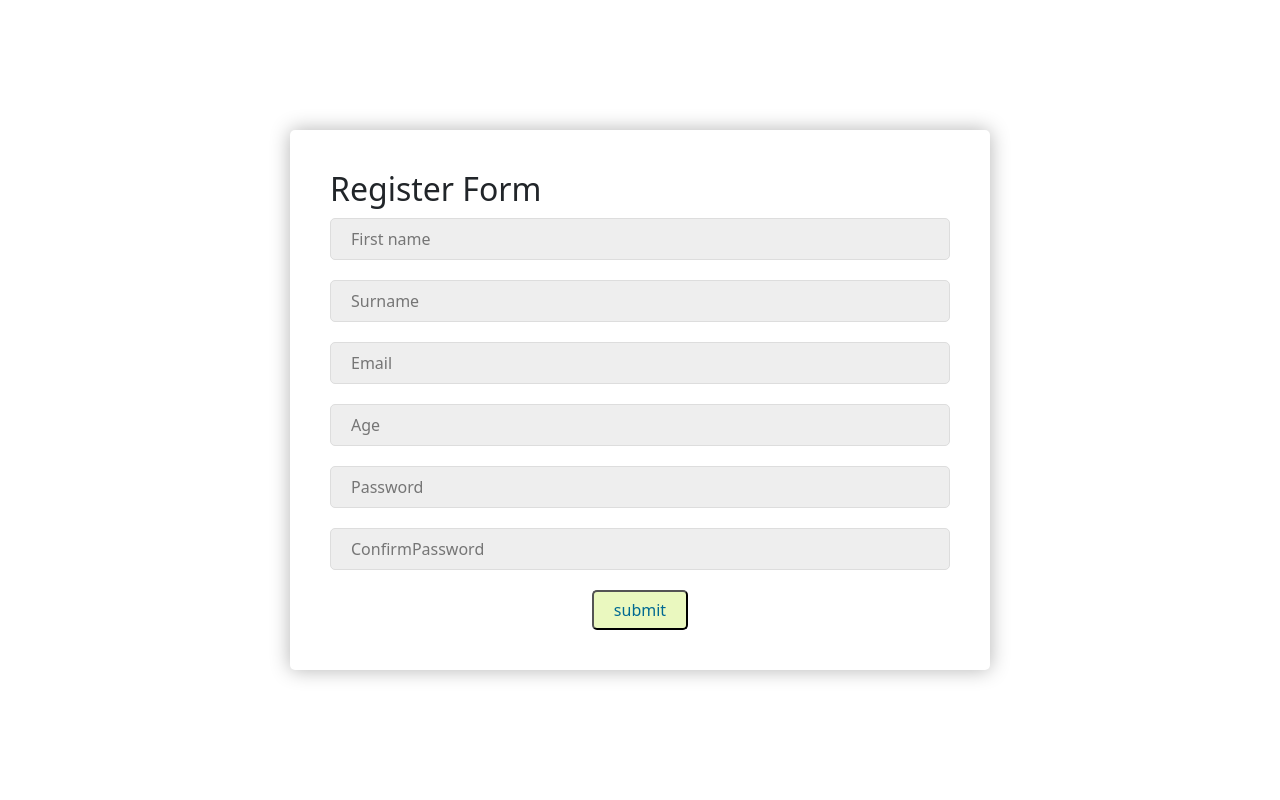
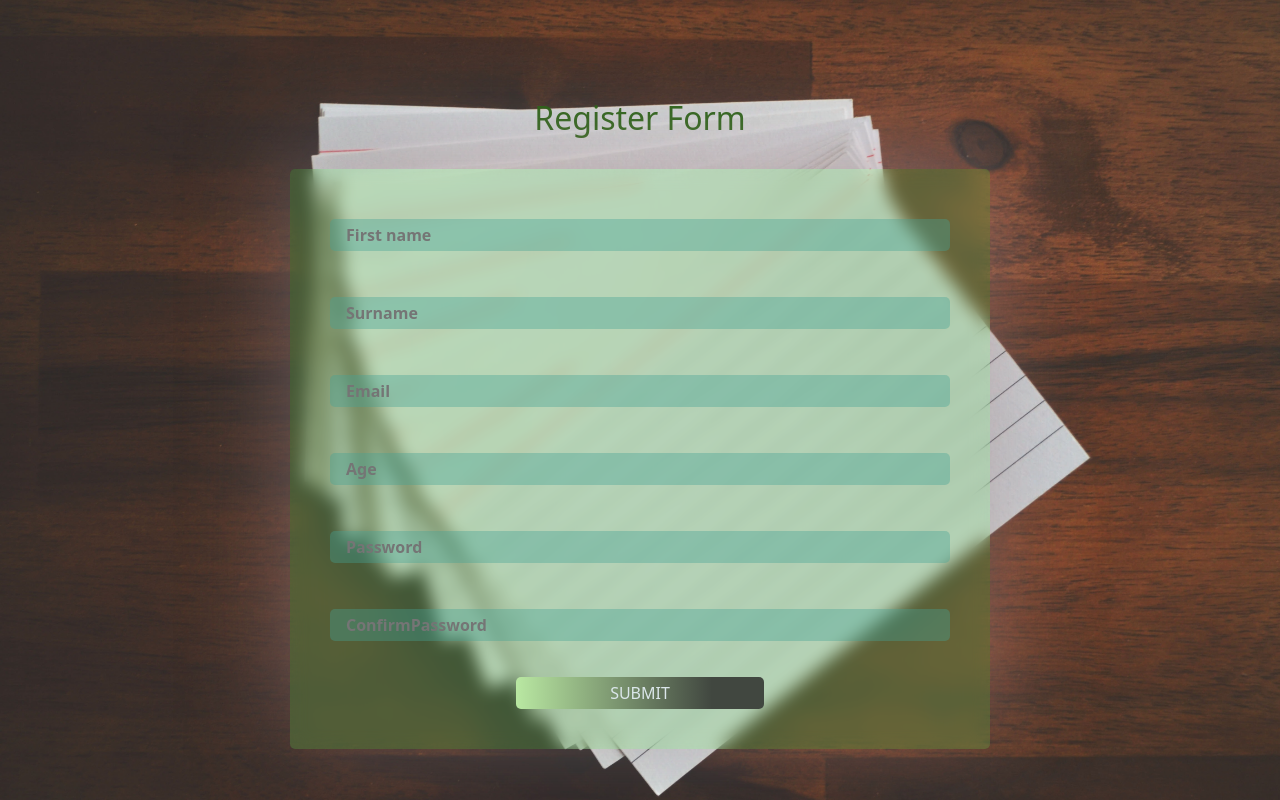
Before and after one commit to JoBeck1/Final-Project-JAM, a React (Create React App) app in the folder frontend/: page /signup in a window 1280 px wide. Built offline with nearby package versions, Linux system fonts and the light colour scheme.

Commit message:
stylefor registerform and loginform

```diff
--- a/frontend/src/Store.js
+++ b/frontend/src/Store.js
@@ -10,6 +10,7 @@ function ContextProvider (props) {
     // onsubmit
     // send the data to backend to rigister
   const handelSignUp = async (data)=> {
+
  const {result} = await axios.post("/signup", {data})
 
   }
--- a/frontend/src/components/LoginForm.jsx
+++ b/frontend/src/components/LoginForm.jsx
@@ -2,6 +2,7 @@ import React , {useContext} from 'react';
 import { useForm } from 'react-hook-form';
 import styled, { css } from 'styled-components';
 import {Context} from "../Store"
+import "../styles/formStyling.css"
 export default function LoginForm() {
     const {handelLogin} = useContext(Context)
   const { register, handleSubmit, formState: { errors } } = useForm();
@@ -10,9 +11,9 @@ export default function LoginForm() {
   handelLogin(data)
   }
   return (
-    <FormWrapper>
-    <StyledForm onSubmit={handleSubmit(onSubmit)}>
-        <h2> enter your email and password</h2>
+    <FormWrapper className="form-wrapper" >
+        <TextH2> Enter your email and password</TextH2>
+    <StyledForm onSubmit={handleSubmit(onSubmit)} >
       <StyledInput type="text" placeholder="Email" {...register("Email", {required: true, pattern: /^\S+@\S+$/i})} />
       <StyledInput type="password" placeholder="Password" {...register("Password", {required: true})} />
 
@@ -24,47 +25,84 @@ export default function LoginForm() {
 
 const FormWrapper = styled.div`
   display: flex;
+  flex-direction: column;
   align-items: center;
   justify-content: center;
   height: 100vh;
+  width: 100vw;
   padding: 0 20px;
+  background-size: cover;
+  @media only screen and (max-width :320px) {
+    width: 80vw;
+    height:90vh;
+ h2 {
+  font-size:20px;
+ }
+ button{
+  width: 30vw;
+  font-size:15px;
+  padding: 5px;
+ }
+  }
+
 `;
+const TextH2= styled.h2`
+margin: 3rem 0 2rem 0;
+font-weight: bold;
+color: rgba(32, 94, 14, 0.958);
+`
 const SharedStyles = css`
-  background-color: #eee;
-  height: 40px;
+ background-color:rgba(70,163,147,0.38);
+  height: 2rem;
   border-radius: 5px;
   border: 1px solid #ddd;
   margin: 10px 0 20px 0;
-  padding: 20px;
+  padding: 1rem;
+  outline: none;
+  border: none;
+  font-size: 1rem;
+  font-weight: bold;
   box-sizing: border-box;
 `;
 const StyledForm = styled.form`
   width: 100%;
   max-width: 700px;
   padding: 40px;
-  background-color: #fff;
+  background-color:rgba(119, 220, 98, 0.26);
   box-sizing: border-box;
   border-radius: 5px;
-  box-shadow: 0px 0px 20px 0px rgba(0, 0, 0, 0.3);
+  box-shadow: 2px -22px 102px -4px rgba(168,136,136,0.59);
+-webkit-box-shadow: 2px -22px 102px -4px rgba(168,136,136,0.59);
+-moz-box-shadow: 2px -22px 102px -4px rgba(168,136,136,0.59);
+backdrop-filter: blur(8.5px);
+letter-spacing: 0.2rem;
 `;
 const StyledInput = styled.input`
   display: block;
   width: 100%;
   ${SharedStyles}
+  &:focus{
+    display: inline-block;
+    box-shadow: 0 0 0 0.1rem;
+    backdrop-filter: blur(12rem);
+  }
 `;
 const StyledButton = styled.button`
   display: block;
   margin: 0 auto;
-  background-color: #eaf8bf;
-  color: #006992;
+  background: linear-gradient(to right, #b9e8a2 0% ,#414740 79% );;
+  color: #dbe6ea;
   font-size: 1rem;
   border-radius: 5px;
-  height: 40px;
+  text-transform: uppercase;
+  border: none;
+  height: 2rem;
+  width: 40%;
   padding: 0 20px;
   cursor: pointer;
   box-sizing: border-box;
   :hover {
-    background-color: #006992;
+    background:linear-gradient(to right, #414740 0% , #b9e8a2 79% );
     color: #eaf8bf;
     transition: 1s;
   }
--- a/frontend/src/components/RegisterForm.jsx
+++ b/frontend/src/components/RegisterForm.jsx
@@ -1,21 +1,35 @@
-import React, {useContext} from 'react';
+import React, {useContext, useState} from 'react';
 import { useForm } from 'react-hook-form';
 import styled, { css } from 'styled-components';
-import {yupResolver} from "@hookform/resolvers"
+import { yupResolver } from '@hookform/resolvers/yup';
 import * as yup from 'yup'
+import Background from "../assets/images/background1.jpg"
+import "../styles/formStyling.css"
+
 
 import {Context} from "../Store"
 
-export default function App() {
+const schema= yup.object().shape({
+  firstName: yup.string().required("enter the name !!!"),
+  Surname: yup.string().required(),
+  Email: yup.string().required(),
+  Age: yup.number().positive().integer().required(),
+  Password: yup.string().min(5).max(20).required(),
+  ConfirmPassword: yup.string().oneOf([yup.ref("Password"), null])
+})
+export default function RegisterForm() {
+
 
   const {handelSignUp}= useContext(Context)
   const {
     register,
     handleSubmit,
-    formState: { errors },
-  } = useForm();
+    formState: { errors }
+  } = useForm({resolver: yupResolver(schema)});
+
   const onSubmit = async (data) => {console.log(data);
   console.log(errors);
+
 
 handelSignUp(data);
 
@@ -23,39 +37,51 @@ handelSignUp(data);
 
 
   return (
-    <FormWrapper>
+    <FormWrapper className ="form-wrapper">
+        <TextH2>Register Form </TextH2>
       <StyledForm onSubmit={handleSubmit(onSubmit)}>
-        <h2>Register Form </h2>
         <StyledInput
           type="text"
+          name="firstName"
           placeholder="First name"
-          {...register('firstName', { required: true, maxLength: 80 })}
+          {...register("firstName")}
         />
+        <p style={{color: "red"}}>{errors.firstName?.message}</p>
         <StyledInput
           type="text"
+          name="Surname"
           placeholder="Surname"
-          {...register('Surname', { required: true, maxLength: 100 })}
+          {...register("Surname")}
         />
+        <p style= {{color: "red"}}>{errors.Surname?.message}</p>
         <StyledInput
           type="text"
           placeholder="Email"
-          {...register('Email', { required: true, pattern: /^\S+@\S+$/i })}
+          {...register("Email")}
+          name="Email"
         />
+        <p style={{color: "red"}}>{errors.Email?.message}</p>
         <StyledInput
           type="number"
           placeholder="Age"
-          {...register('Age', { required: true, maxLength: 3 })}
+          {...register("Age")}
+          name="Age"
         />
+        <p style={{color: "red"}}>{errors.Age?.message}</p>
         <StyledInput
           type="password"
           placeholder="Password"
-          {...register('Password', { required: true, min: 6 })}
+          {...register("Password")}
+          name="Password"
         />
+        <p style={{color: "red"}}>{errors.Password?.message}</p>
         <StyledInput
           type="password"
           placeholder="ConfirmPassword"
-          {...register('ConfirmPassword', { min: 8 })}
+          {...register("ConfirmPassword")}
+          name="ConfirmPassword"
         />
+        <p style={{color: "red"}}>{errors.ConfirmPassword&& "password should match"}</p>
 
         <StyledButton type="submit"> submit</StyledButton>
       </StyledForm>
@@ -65,51 +91,85 @@ handelSignUp(data);
 
 const FormWrapper = styled.div`
   display: flex;
+  flex-direction: column;
   align-items: center;
   justify-content: center;
   height: 100vh;
+
   padding: 0 20px;
-`;
+  width: 100vw;
+  background-size : cover;
+  @media only screen and (max-width :320px) {
+    width: 80vw;
+    height:90vh;
+
+  }
+
+  `;
+  const TextH2= styled.h2`
+    margin: 3rem 0 2rem 0;
+    color: rgba(32, 94, 14, 0.958);
+  `
 const SharedStyles = css`
-  background-color: #eee;
-  height: 40px;
+  background-color:rgba(70,163,147,0.38);
+
+  height: 2rem;
   border-radius: 5px;
   border: 1px solid #ddd;
   margin: 10px 0 20px 0;
-  padding: 20px;
+  padding: 1rem;
+  outline: none;
+  border: none;
+  font-size: 1rem;
+  font-weight: bold;
   box-sizing: border-box;
 `;
 
 const StyledForm = styled.form`
-  width: 100%;
+display:flex;
+flex-direction: column;
+  width: 100vw;
   max-width: 700px;
   padding: 40px;
-  background-color: #fff;
+ background-color: rgba(119, 220, 98, 0.26);
   box-sizing: border-box;
   border-radius: 5px;
-  box-shadow: 0px 0px 20px 0px rgba(0, 0, 0, 0.3);
+  box-shadow: 2px -22px 102px -4px rgba(168,136,136,0.59);
+-webkit-box-shadow: 2px -22px 102px -4px rgba(168,136,136,0.59);
+-moz-box-shadow: 2px -22px 102px -4px rgba(168,136,136,0.59);
+backdrop-filter: blur(8.5px);
+letter-spacing: 0.2rem;
 `;
 
 const StyledInput = styled.input`
   display: block;
   width: 100%;
   ${SharedStyles}
+  &:focus{
+    display: inline-block;
+    box-shadow: 0 0 0 0.1rem;
+    backdrop-filter: blur(12rem);
+  }
 `;
 
 const StyledButton = styled.button`
   display: block;
   margin: 0 auto;
-  background-color: #eaf8bf;
-  color: #006992;
+  background: linear-gradient(to right, #b9e8a2 0% ,#414740 79% );
+  color: #dbe6ea;
   font-size: 1rem;
+  text-transform: uppercase;
   border-radius: 5px;
-  height: 40px;
+  border: none;
+  height: 2rem;
+  width: 40%;
   padding: 0 20px;
   cursor: pointer;
   box-sizing: border-box;
   :hover {
-    background-color: #006992;
-    color: #eaf8bf;
+    background: linear-gradient(to right, #414740 0% , #b9e8a2 79% );
+    color: #211f1c;
     transition: 1s;
+
   }
 `;
--- a/frontend/src/index.css
+++ b/frontend/src/index.css
@@ -1,3 +1,5 @@
+@import url('https://fonts.googleapis.com/css2?family=Roboto+Condensed:ital,wght@0,300;0,400;1,300;1,400&display=swap');
+
 body {
   margin: 0;
   -webkit-font-smoothing: antialiased;
--- /dev/null
+++ b/frontend/src/styles/formStyling.css
@@ -0,0 +1,3 @@
+.form-wrapper {
+    background-image: url(../assets/images/background1.jpg);
+}
```
Also changed, not shown: frontend/src/assets/images/background1.jpg (added).
